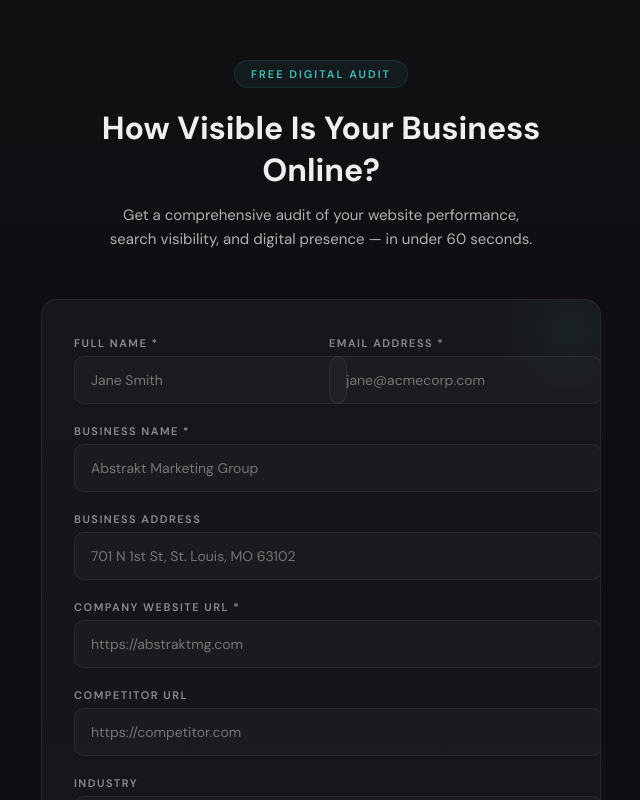
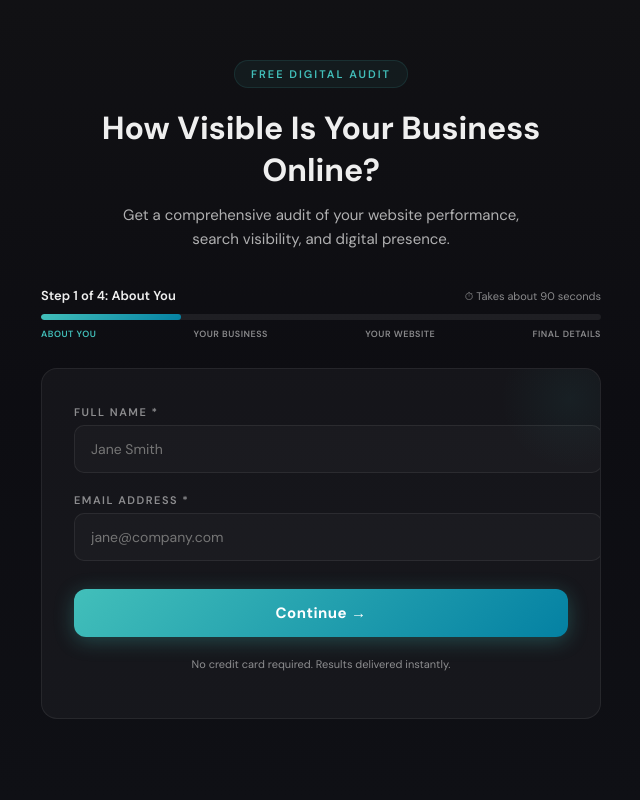
Before and after one commit to AbstraktMarketing/Inbound-Digital-Audit, a Next.js app: page / in a window 1280 px wide. Shown: the top 800 px of the page, without its empty margins (319-959 px from the left). Built offline with nearby package versions, Linux system fonts and the light colour scheme.

Commit message:
Multi-step form with progress bar — 4 steps, 2 fields each, Enter key support

```diff
--- a/components/AuditForm.jsx
+++ b/components/AuditForm.jsx
@@ -9,33 +9,64 @@ const brand = {
 const accent = brand.talentTeal;
 const accentAlt = brand.cloudBlue;
 
+const steps = [
+  { label: "About You", fields: ["contactName", "email"] },
+  { label: "Your Business", fields: ["companyName", "address"] },
+  { label: "Your Website", fields: ["url", "competitorUrl"] },
+  { label: "Final Details", fields: ["industry", "semrushProjectId"] },
+];
+
 export default function AuditForm({ onSubmit, theme: t }) {
+  const [step, setStep] = React.useState(0);
   const [form, setForm] = React.useState({
     contactName: "", email: "", companyName: "", address: "", url: "", competitorUrl: "", industry: "", semrushProjectId: "",
   });
   const [errors, setErrors] = React.useState({});
   const [submitting, setSubmitting] = React.useState(false);
 
-  function validate() {
+  const fieldConfig = {
+    contactName: { label: "Full Name", placeholder: "Jane Smith", type: "text", required: true },
+    email: { label: "Email Address", placeholder: "jane@company.com", type: "email", required: true },
+    companyName: { label: "Business Name", placeholder: "Abstrakt Marketing Group", type: "text", required: true },
+    address: { label: "Business Address", placeholder: "701 N 1st St, St. Louis, MO 63102", type: "text" },
+    url: { label: "Company Website URL", placeholder: "https://abstraktmg.com", type: "text", required: true },
+    competitorUrl: { label: "Competitor URL", placeholder: "https://competitor.com", type: "text" },
+    industry: { label: "Industry", placeholder: "e.g. B2B Services, SaaS, Healthcare", type: "text" },
+    semrushProjectId: { label: "SEMrush Project ID", placeholder: "e.g. 4594705336925861", type: "text", optional: true },
+  };
+
+  function validateStep(stepIndex) {
     const e = {};
-    if (!form.contactName.trim()) e.contactName = "Full name is required";
-    if (!form.email.trim()) e.email = "Email is required";
-    else if (!/^[^\s@]+@[^\s@]+\.[^\s@]+$/.test(form.email.trim())) e.email = "Enter a valid email";
-    if (!form.companyName.trim()) e.companyName = "Business name is required";
-    if (!form.url.trim()) e.url = "Website URL is required";
-    else if (!/^(https?:\/\/)?[\w.-]+\.\w{2,}/.test(form.url.trim())) e.url = "Enter a valid URL";
-    if (form.competitorUrl.trim() && !/^(https?:\/\/)?[\w.-]+\.\w{2,}/.test(form.competitorUrl.trim())) e.competitorUrl = "Enter a valid URL";
+    const fields = steps[stepIndex].fields;
+    fields.forEach(f => {
+      const cfg = fieldConfig[f];
+      if (cfg.required && !form[f].trim()) {
+        e[f] = `${cfg.label} is required`;
+      }
+      if (f === "email" && form[f].trim() && !/^[^\s@]+@[^\s@]+\.[^\s@]+$/.test(form[f].trim())) {
+        e[f] = "Enter a valid email";
+      }
+      if ((f === "url" || f === "competitorUrl") && form[f].trim() && !/^(https?:\/\/)?[\w.-]+\.\w{2,}/.test(form[f].trim())) {
+        e[f] = "Enter a valid URL";
+      }
+    });
     return e;
   }
 
-  async function handleSubmit(e) {
-    e.preventDefault();
-    const errs = validate();
+  function handleNext() {
+    const errs = validateStep(step);
     setErrors(errs);
     if (Object.keys(errs).length > 0) return;
+    if (step < steps.length - 1) {
+      setStep(step + 1);
+    } else {
       setSubmitting(true);
-    const cleaned = { ...form };
-    onSubmit(cleaned);
+      onSubmit({ ...form });
+    }
+  }
+
+  function handleBack() {
+    if (step > 0) setStep(step - 1);
   }
 
   function update(field, value) {
@@ -55,10 +86,12 @@ export default function AuditForm({ onSubmit, theme: t }) {
     textTransform: "uppercase", letterSpacing: 1.5, marginBottom: 6,
   };
 
+  const progress = ((step + 1) / steps.length) * 100;
+
   return (
     <div style={{ maxWidth: 560, margin: "0 auto", padding: "60px 24px" }}>
       {/* Header */}
-      <div style={{ textAlign: "center", marginBottom: 48 }}>
+      <div style={{ textAlign: "center", marginBottom: 36 }}>
         <div style={{
           display: "inline-block", padding: "6px 16px", borderRadius: 20,
           background: `${accent}10`, border: `1px solid ${accent}20`,
@@ -74,11 +107,39 @@ export default function AuditForm({ onSubmit, theme: t }) {
           How Visible Is Your Business Online?
         </h1>
         <p style={{ fontSize: 15, color: t.body, lineHeight: 1.6, maxWidth: 440, margin: "0 auto" }}>
-          Get a comprehensive audit of your website performance, search visibility, and digital presence — in under 60 seconds.
+          Get a comprehensive audit of your website performance, search visibility, and digital presence.
         </p>
       </div>
 
-      {/* Form */}
+      {/* Progress */}
+      <div style={{ marginBottom: 28 }}>
+        <div style={{ display: "flex", justifyContent: "space-between", alignItems: "center", marginBottom: 10 }}>
+          <span style={{ fontSize: 13, fontWeight: 600, color: t.text }}>
+            Step {step + 1} of {steps.length}: {steps[step].label}
+          </span>
+          <span style={{ fontSize: 11, color: t.subtle }}>
+            {"\u23F1"} Takes about 90 seconds
+          </span>
+        </div>
+        <div style={{ width: "100%", height: 6, borderRadius: 3, background: t.cardBorder, overflow: "hidden" }}>
+          <div style={{
+            width: `${progress}%`, height: "100%", borderRadius: 3,
+            background: `linear-gradient(135deg, ${accent}, ${accentAlt})`,
+            transition: "width 0.4s ease",
+          }} />
+        </div>
+        <div style={{ display: "flex", justifyContent: "space-between", marginTop: 8 }}>
+          {steps.map((s, i) => (
+            <span key={i} style={{
+              fontSize: 9, fontWeight: 600, letterSpacing: 0.5, textTransform: "uppercase",
+              color: i <= step ? accent : t.subtle,
+              transition: "color 0.3s",
+            }}>{s.label}</span>
+          ))}
+        </div>
+      </div>
+
+      {/* Form Card */}
       <div style={{
         background: t.cardBg, border: `1px solid ${t.cardBorder}`, borderRadius: 16,
         padding: "36px 32px", position: "relative", overflow: "hidden",
@@ -88,110 +149,76 @@ export default function AuditForm({ onSubmit, theme: t }) {
           background: `radial-gradient(circle, ${accent}10 0%, transparent 70%)`, borderRadius: "50%",
         }} />
 
-        <form onSubmit={handleSubmit} style={{ display: "flex", flexDirection: "column", gap: 20 }}>
-          <div style={{ display: "grid", gridTemplateColumns: "1fr 1fr", gap: 16 }}>
-            <div>
-              <label style={labelStyle}>Full Name *</label>
-              <input
-                type="text" value={form.contactName} placeholder="Jane Smith"
-                onChange={e => update("contactName", e.target.value)}
-                style={inputStyle("contactName")}
-              />
-              {errors.contactName && <div style={{ fontSize: 11, color: brand.pipelineRed, marginTop: 4 }}>{errors.contactName}</div>}
-            </div>
-            <div>
-              <label style={labelStyle}>Email Address *</label>
-              <input
-                type="email" value={form.email} placeholder="jane@acmecorp.com"
-                onChange={e => update("email", e.target.value)}
-                style={inputStyle("email")}
-              />
-              {errors.email && <div style={{ fontSize: 11, color: brand.pipelineRed, marginTop: 4 }}>{errors.email}</div>}
-            </div>
-          </div>
-
-          <div>
-            <label style={labelStyle}>Business Name *</label>
-            <input
-              type="text" value={form.companyName} placeholder="Abstrakt Marketing Group"
-              onChange={e => update("companyName", e.target.value)}
-              style={inputStyle("companyName")}
-            />
-            {errors.companyName && <div style={{ fontSize: 11, color: brand.pipelineRed, marginTop: 4 }}>{errors.companyName}</div>}
-          </div>
-
-          <div>
-            <label style={labelStyle}>Business Address</label>
-            <input
-              type="text" value={form.address} placeholder="701 N 1st St, St. Louis, MO 63102"
-              onChange={e => update("address", e.target.value)}
-              style={inputStyle("address")}
-            />
-          </div>
-
-          <div>
-            <label style={labelStyle}>Company Website URL *</label>
-            <input
-              type="text" value={form.url} placeholder="https://abstraktmg.com"
-              onChange={e => update("url", e.target.value)}
-              style={inputStyle("url")}
-            />
-            {errors.url && <div style={{ fontSize: 11, color: brand.pipelineRed, marginTop: 4 }}>{errors.url}</div>}
-          </div>
-
-          <div>
-            <label style={labelStyle}>Competitor URL</label>
-            <input
-              type="text" value={form.competitorUrl} placeholder="https://competitor.com"
-              onChange={e => update("competitorUrl", e.target.value)}
-              style={inputStyle("competitorUrl")}
-            />
-            {errors.competitorUrl && <div style={{ fontSize: 11, color: brand.pipelineRed, marginTop: 4 }}>{errors.competitorUrl}</div>}
-          </div>
-
-          <div>
-            <label style={labelStyle}>Industry</label>
-            <input
-              type="text" value={form.industry} placeholder="e.g. B2B Services, SaaS, Healthcare"
-              onChange={e => update("industry", e.target.value)}
-              style={inputStyle("industry")}
-            />
-          </div>
-
-          <div>
+        <div style={{ display: "flex", flexDirection: "column", gap: 20 }}>
+          {steps[step].fields.map(field => {
+            const cfg = fieldConfig[field];
+            return (
+              <div key={field}>
                 <label style={{ ...labelStyle, display: "flex", alignItems: "center", gap: 6 }}>
-              SEMrush Project ID
-              <span style={{ fontSize: 9, fontWeight: 600, color: t.subtle, background: t.toggleBg || "rgba(128,128,128,0.1)", border: `1px solid ${t.cardBorder}`, padding: "1px 6px", borderRadius: 3, textTransform: "uppercase", letterSpacing: 0.8 }}>Optional</span>
+                  {cfg.label} {cfg.required && "*"}
+                  {cfg.optional && (
+                    <span style={{
+                      fontSize: 9, fontWeight: 600, color: t.subtle,
+                      background: t.toggleBg || "rgba(128,128,128,0.1)",
+                      border: `1px solid ${t.cardBorder}`,
+                      padding: "1px 6px", borderRadius: 3, textTransform: "uppercase", letterSpacing: 0.8,
+                    }}>Optional</span>
+                  )}
                 </label>
                 <input
-              type="text" value={form.semrushProjectId} placeholder="e.g. 4594705336925861"
-              onChange={e => update("semrushProjectId", e.target.value)}
-              style={inputStyle("semrushProjectId")}
+                  type={cfg.type} value={form[field]} placeholder={cfg.placeholder}
+                  onChange={e => update(field, e.target.value)}
+                  style={inputStyle(field)}
+                  onKeyDown={e => { if (e.key === "Enter") { e.preventDefault(); handleNext(); } }}
                 />
+                {errors[field] && <div style={{ fontSize: 11, color: brand.pipelineRed, marginTop: 4 }}>{errors[field]}</div>}
+                {field === "semrushProjectId" && (
                   <div style={{ fontSize: 10, color: t.subtle, marginTop: 5, lineHeight: 1.4 }}>
-              Enables detailed site health audit data. Find this in SEMrush under Projects → Site Audit → Project ID in the URL.
+                    Enables detailed site health audit data. Find this in SEMrush under Projects {"\u2192"} Site Audit {"\u2192"} Project ID in the URL.
                   </div>
+                )}
               </div>
+            );
+          })}
 
+          {/* Navigation */}
+          <div style={{ display: "flex", gap: 12, marginTop: 8 }}>
+            {step > 0 && (
+              <button onClick={handleBack} style={{
+                padding: "14px 24px", borderRadius: 12, border: `1px solid ${t.cardBorder}`,
+                background: "transparent", color: t.text, fontSize: 14, fontWeight: 600,
+                cursor: "pointer", fontFamily: "'Barlow', 'DM Sans', sans-serif",
+                transition: "border-color 0.2s",
+              }}
+                onMouseEnter={e => e.currentTarget.style.borderColor = accent}
+                onMouseLeave={e => e.currentTarget.style.borderColor = t.cardBorder}
+              >
+                {"\u2190"} Back
+              </button>
+            )}
             <button
-            type="submit" disabled={submitting}
+              onClick={handleNext} disabled={submitting}
               style={{
-              padding: "16px 32px", borderRadius: 12, border: "none",
+                flex: 1, padding: "14px 32px", borderRadius: 12, border: "none",
                 background: `linear-gradient(135deg, ${accent}, ${accentAlt})`,
-              color: "#fff", fontSize: 16, fontWeight: 700, cursor: submitting ? "wait" : "pointer",
-              letterSpacing: 0.5, marginTop: 8, transition: "transform 0.15s, box-shadow 0.15s",
+                color: "#fff", fontSize: 15, fontWeight: 700,
+                cursor: submitting ? "wait" : "pointer",
+                letterSpacing: 0.5, transition: "transform 0.15s, box-shadow 0.15s",
                 boxShadow: "0 4px 20px rgba(66,191,186,0.3)",
                 opacity: submitting ? 0.7 : 1,
                 fontFamily: "'Barlow', 'DM Sans', sans-serif",
               }}
             >
-            {submitting ? "Starting Audit..." : "Run My Free Audit →"}
+              {submitting ? "Starting Audit..." : step < steps.length - 1 ? "Continue \u2192" : "Run My Free Audit \u2192"}
             </button>
+          </div>
 
-          <p style={{ fontSize: 11, color: t.subtle, textAlign: "center", marginTop: 4 }}>
+          {step === 0 && (
+            <p style={{ fontSize: 11, color: t.subtle, textAlign: "center", marginTop: 0 }}>
               No credit card required. Results delivered instantly.
             </p>
-        </form>
+          )}
+        </div>
       </div>
     </div>
   );
```
Lines whose indentation alone changed are shown as unchanged.
